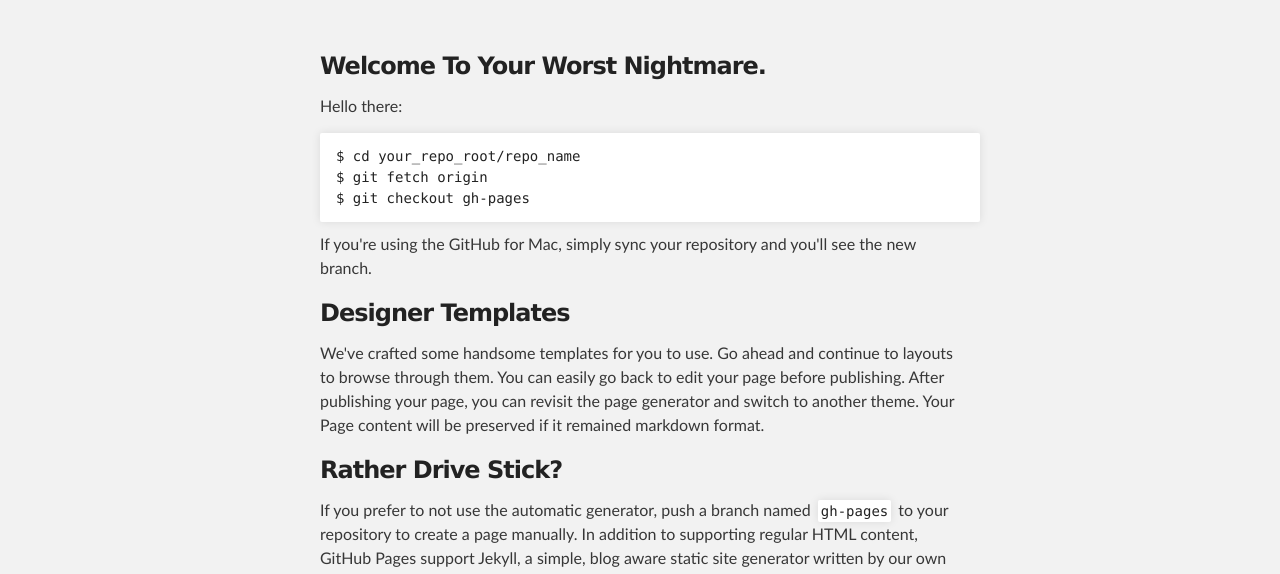
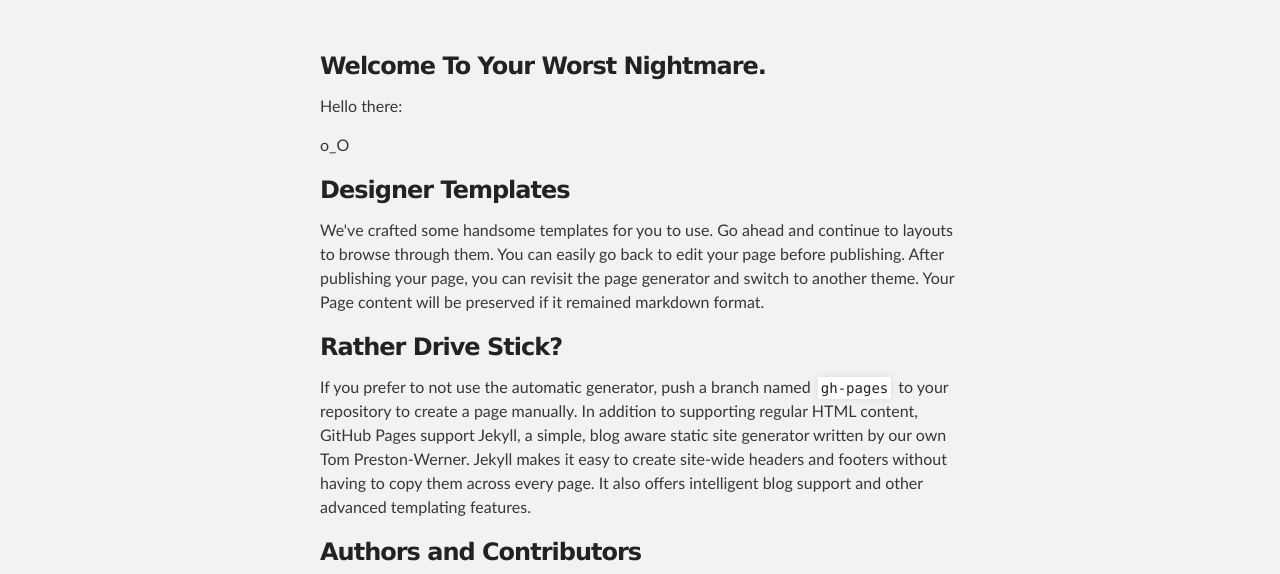
Before and after one commit to Sarangel/Sarangel.github.io, a plain HTML site: page index.html in a window 1280 px wide. Shown: the part 212-786 px from the top of the page. Drawn offline with Linux system fonts and the light colour scheme.

Commit message:
Update index.html

```diff
--- a/index.html
+++ b/index.html
@@ -32,12 +32,9 @@
 
 <p>Hello there:</p>
 
-<pre><code>$ cd your_repo_root/repo_name
-$ git fetch origin
-$ git checkout gh-pages
-</code></pre>
 
-<p>If you're using the GitHub for Mac, simply sync your repository and you'll see the new branch.</p>
+
+<p>o_O</p>
 
 <h3>
 <a id="designer-templates" class="anchor" href="#designer-templates" aria-hidden="true"><span class="octicon octicon-link"></span></a>Designer Templates</h3>
```
